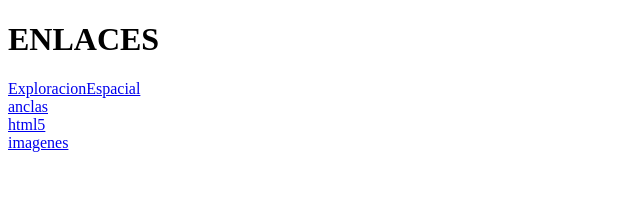
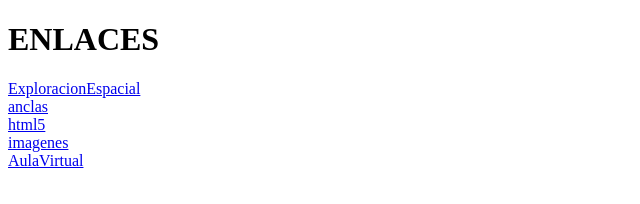
Before and after one commit to 2889575/Lola, a plain HTML site: page index.html in a window 1280 px wide. Shown: the full height of the page, 0-640 px from the left. Drawn offline with Linux system fonts and the light colour scheme.

Commit message:
Update index.html

```diff
--- a/index.html
+++ b/index.html
@@ -13,4 +13,6 @@
   <a href="html5.html">html5</a>
   <br>
   <a href="imagenes.html">imagenes</a>
+  <br>
+  <a href="https://aulavirtual.murciaeduca.es/">AulaVirtual</a>
 </html>
```
